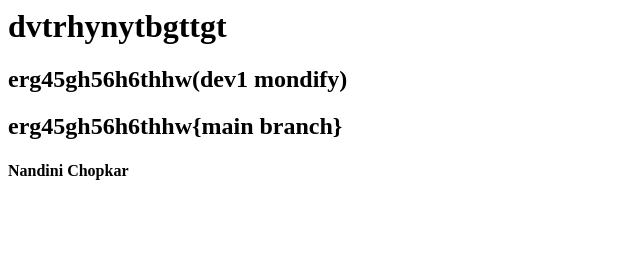
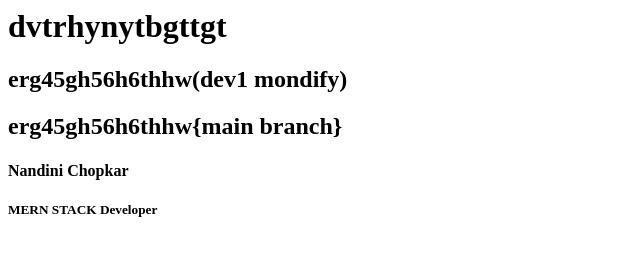
Before and after one commit to nandinichopkar/pskprojectapp1, a plain HTML site: page index.html in a window 1280 px wide. Shown: the whole page, without its empty margins (0-640 px from the left). Drawn offline with Linux system fonts and the light colour scheme.

Commit message:
added h5 tag

```diff
--- a/index.html
+++ b/index.html
@@ -2,3 +2,4 @@
 <h2>erg45gh56h6thhw(dev1 mondify)</h2>
 <h2>erg45gh56h6thhw{main branch}</h2>
 <h4>Nandini Chopkar</h4>
+<h5>MERN STACK Developer</h5>
```
